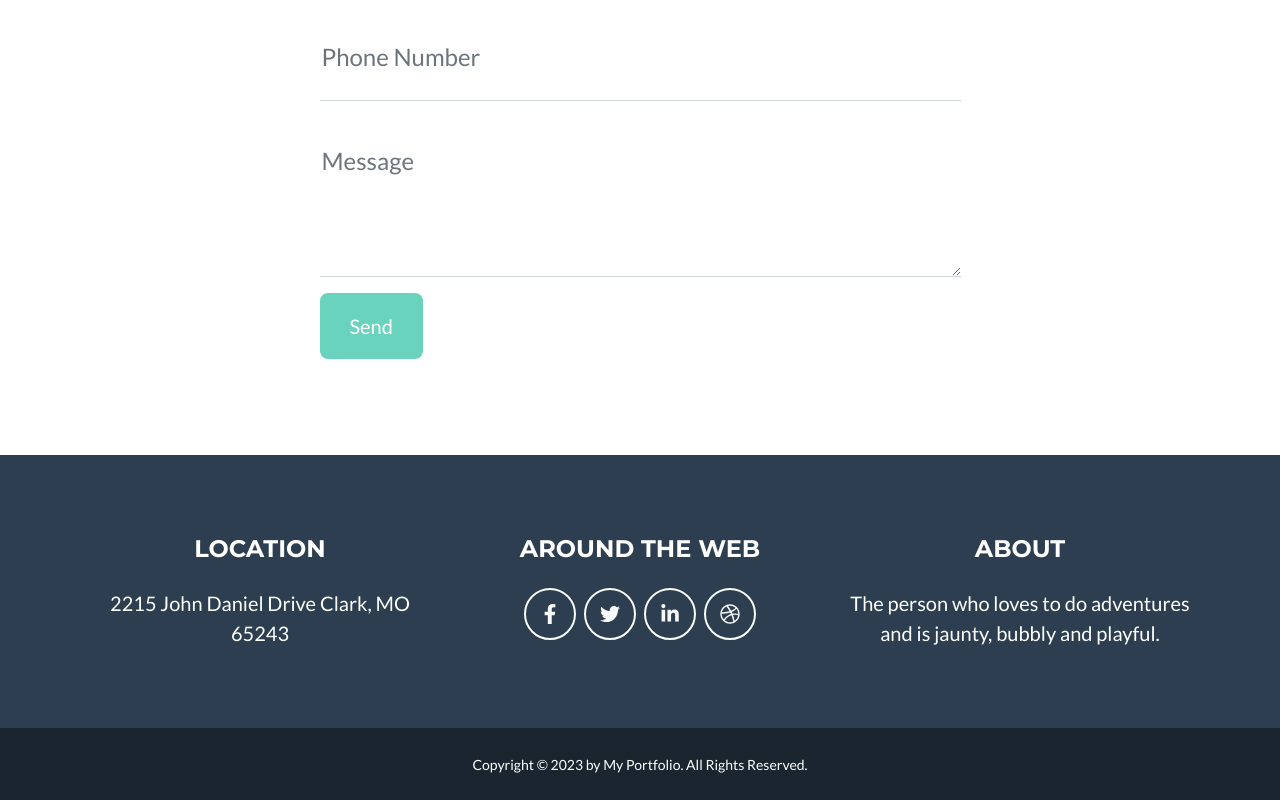
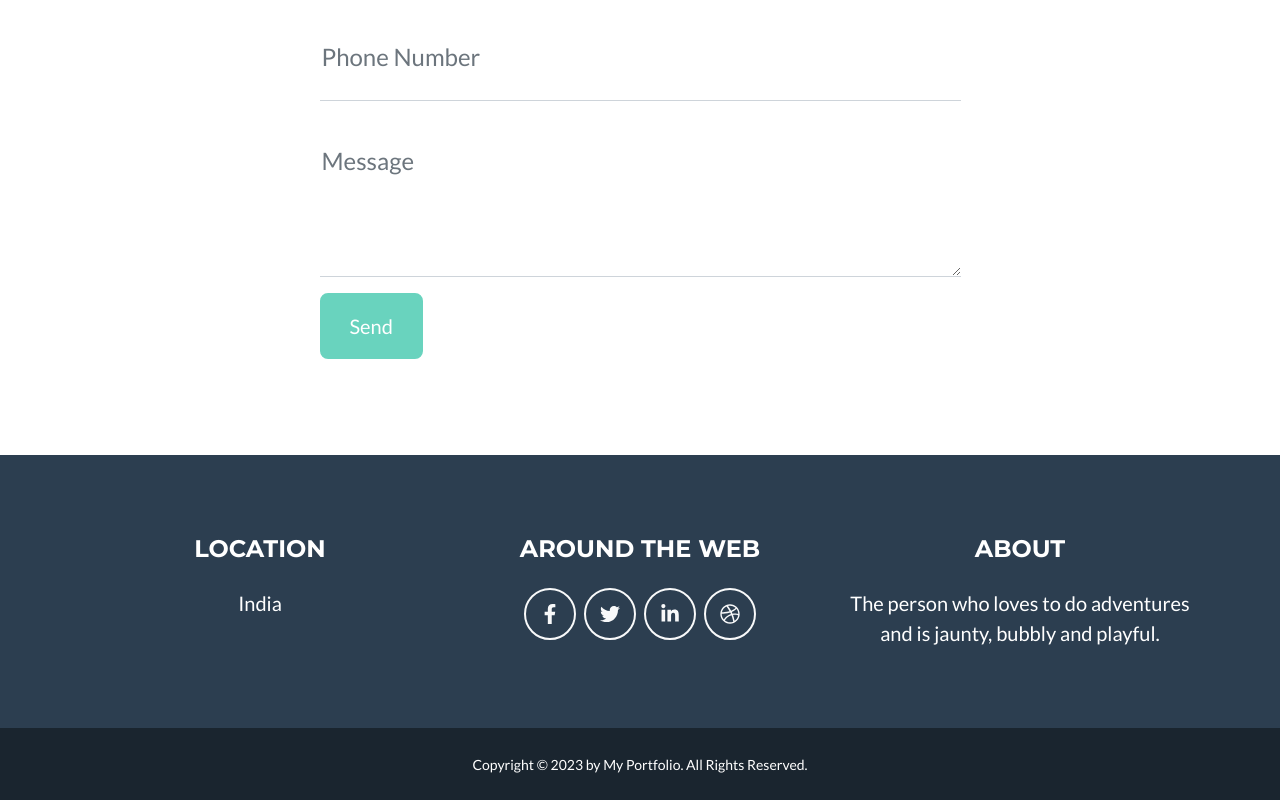
Before and after one commit to himanshuverma544/Portfolio-React, a React (Create React App) app: page / in a window 1280 px wide. Shown: the part 2705-3505 px from the top of the page. Built offline with nearby package versions, Linux system fonts and the light colour scheme.

Commit message:
update: changed the location to india

```diff
--- a/src/App.js
+++ b/src/App.js
@@ -64,7 +64,7 @@ const App = () => (
     <Footer
       leftContent = {{
         locHeading : "Location",
-        locAddress : "2215 John Daniel Drive Clark, MO 65243"
+        locAddress : "India"
       }}
       centerContent = {{
         heading : "Around the Web",
```
